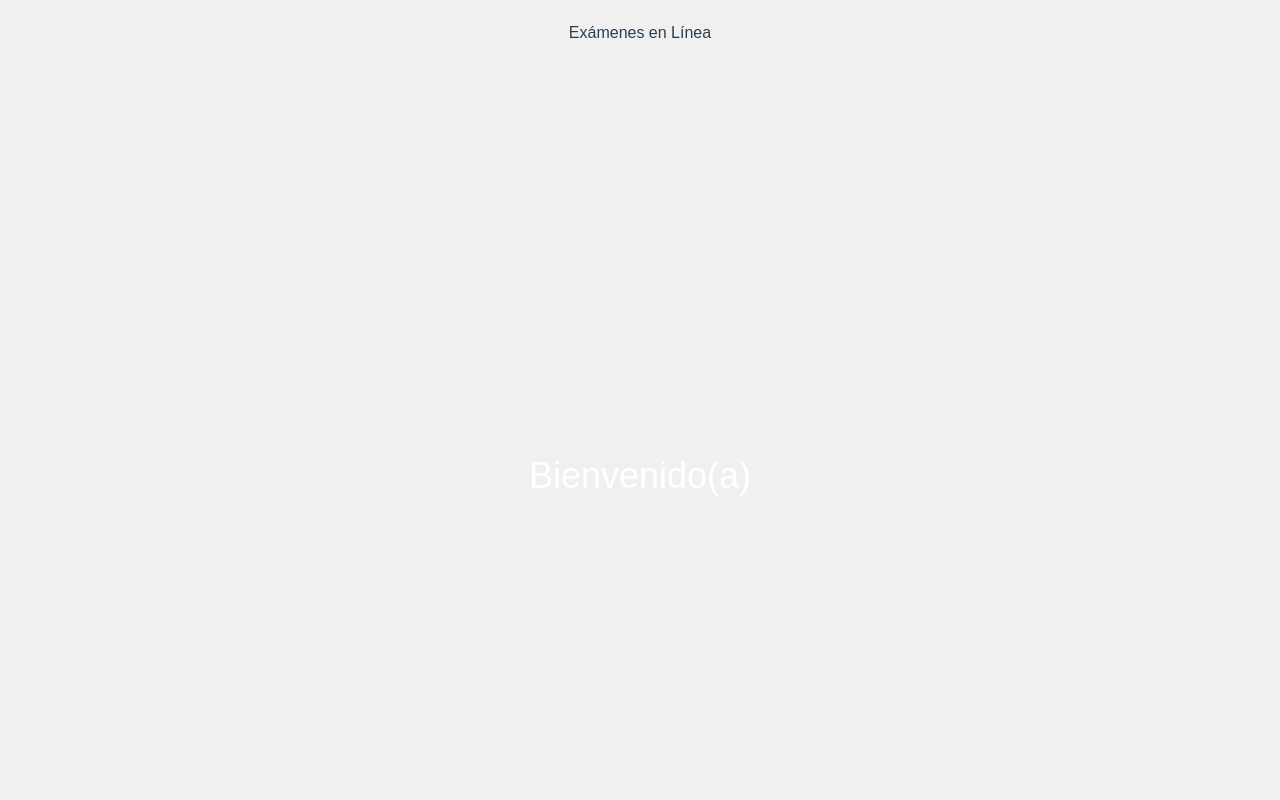
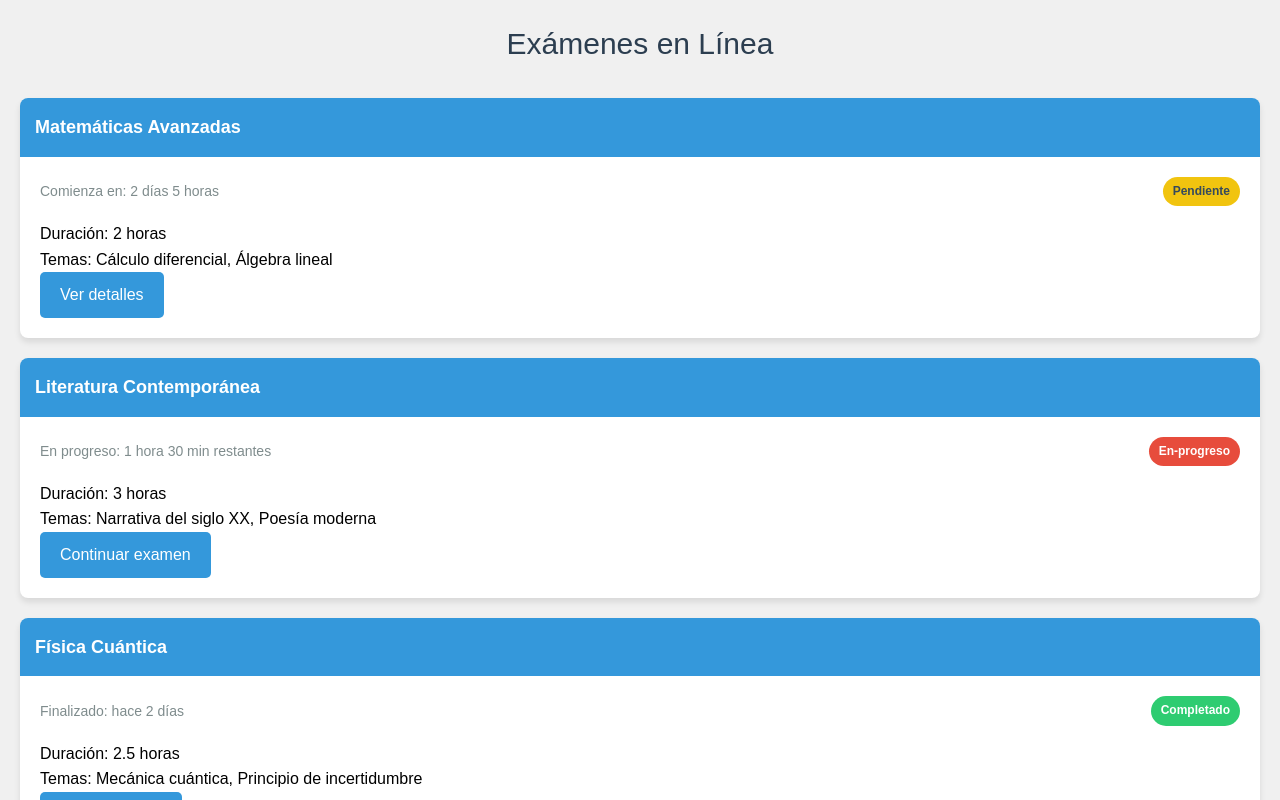
Before and after one commit to samuelacevedo9307/education-project, a Next.js app: page /pages/online-exam in a window 1280 px wide. Built offline with nearby package versions, Linux system fonts and the light colour scheme.

Commit message:
feat:change grades

```diff
--- a/package.json
+++ b/package.json
@@ -9,6 +9,7 @@
     "lint": "next lint"
   },
   "dependencies": {
+    "@types/styled-components": "^5.1.34",
     "bootstrap": "^5.3.3",
     "next": "14.2.14",
     "react": "^18",
--- a/src/app/pages/dashboard/page.tsx
+++ b/src/app/pages/dashboard/page.tsx
@@ -232,12 +232,12 @@ const Dashboard: React.FC = () => {
                       </a>
                     </div>
                     <div className="p-2 cursor-pointer hover:bg-green-500 hover:text-white hover:font-bold">
-                      <a href="/pages/quiz">
+                      <a href="/pages/grades    ">
                         {courseInfo[selectedCourse].finalEvaluations}
                       </a>
                     </div>
                     <div className="p-2 cursor-pointer hover:bg-green-500 hover:text-white hover:font-bold">
-                      <a href="/pages/quiz">
+                      <a href="/pages/online-exam">
                         {courseInfo[selectedCourse].onlineExams}
                       </a>
                     </div>
--- a/src/app/pages/grades/page.tsx
+++ b/src/app/pages/grades/page.tsx
@@ -44,10 +44,10 @@ const evaluaciones = [
 const AgendaEvaluaciones: React.FC = () => {
   return (
     <div className="flex flex-col justify-center items-center p-10">
-      <div className="flex flex-col w-full h-screen justify-center items-center">
+      <div className="flex flex-col w-full h-fit justify-center items-center">
         <h1 className="p-5 text-4xl text-white">Bienvenido(a)</h1>
       </div>
-      <h1 style={{ color: "#333", textAlign: "center" }}>
+      <h1 style={{ color: "#fff", textAlign: "center" }}>
         Agenda de Evaluaciones Finales
       </h1>
       <table
@@ -109,10 +109,7 @@ const AgendaEvaluaciones: React.FC = () => {
         </thead>
         <tbody>
           {evaluaciones.map((evaluacion, index) => (
-            <tr
-              key={index}
-              style={{ ":hover": { backgroundColor: "#f5f5f5" } }}
-            >
+            <tr key={index}>
               <td
                 style={{
                   padding: "12px",
@@ -153,6 +150,16 @@ const AgendaEvaluaciones: React.FC = () => {
           ))}
         </tbody>
       </table>
+      <div className="w-full h-min flex justify-center items-center p-20">
+        <button
+          id="btn-before"
+          className="btn btn-primary btn-block btn-large mt-10  "
+        >
+          <a href="/pages/dashboard" className="w-full">
+            Regresar
+          </a>
+        </button>
+      </div>
     </div>
   );
 };
--- a/src/app/pages/online-exam/page.tsx
+++ b/src/app/pages/online-exam/page.tsx
@@ -64,10 +64,16 @@ const ExamenCard: React.FC<{ examen: Examen }> = ({ examen }) => {
   };
 
   return (
-    <div>
-      <div className="flex flex-col w-full h-screen justify-center items-center">
-        <h1 className="p-5 text-4xl text-white">Bienvenido(a)</h1>
-      </div>
+    <div
+      style={{
+        backgroundColor: "#fff",
+        borderRadius: "8px",
+        boxShadow: "0 4px 6px rgba(0,0,0,0.1)",
+        marginBottom: "20px",
+        overflow: "hidden",
+        transition: "transform 0.3s ease",
+      }}
+    >
       <div
         style={{
           backgroundColor: "#3498db",
@@ -136,13 +142,28 @@ export default function ExamenesEnLinea() {
       }}
     >
       <h1
-        style={{ color: "#2c3e50", textAlign: "center", marginBottom: "30px" }}
+        style={{
+          color: "#2c3e50",
+          textAlign: "center",
+          marginBottom: "30px",
+          fontSize: "30px",
+        }}
       >
         Exámenes en Línea
       </h1>
       {examenes.map((examen) => (
         <ExamenCard key={examen.id} examen={examen} />
       ))}
+      <div className="w-full h-min flex justify-center items-center p-20">
+        <button
+          id="btn-before"
+          className="btn btn-primary btn-block btn-large mt-10  "
+        >
+          <a href="/pages/dashboard" className="w-full">
+            Regresar
+          </a>
+        </button>
+      </div>
     </div>
   );
 }
```
Also changed, not shown: 1 other file (tests, documents, lock files or other folders).
